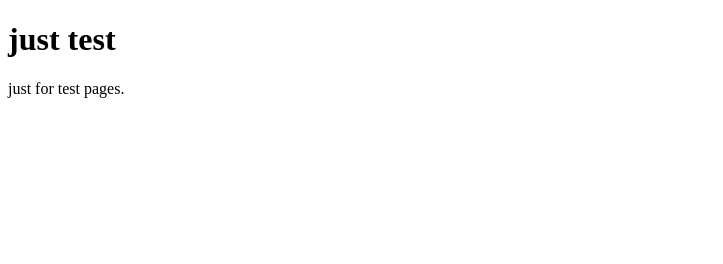
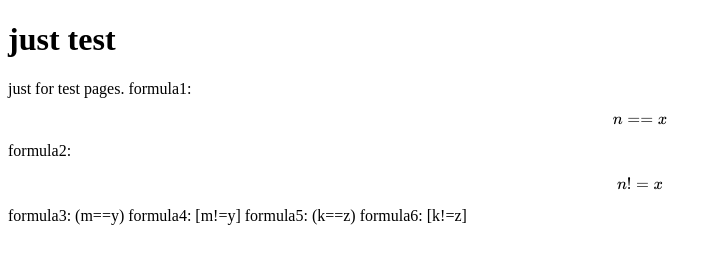
Before and after one commit to jiaqifeng/jackeyblog, a plain HTML site: page test.html in a window 1280 px wide. Shown: the whole page, without its empty margins (0-723 px from the left). Drawn offline with nearby package versions, Linux system fonts and the light colour scheme; some packages are replaced by stand-ins of ours.

Commit message:
Update test.html

```diff
--- a/test.html
+++ b/test.html
@@ -5,6 +5,7 @@
 <head>
 <title>Yan's Home Page</title>
 <meta http-equiv="Content-Type" content="text/html;charset=utf-8"/>
+<script type="text/javascript" async src="https://cdn.mathjax.org/mathjax/latest/MathJax.js?config=TeX-MML-AM_CHTML"> </script>
 </head>
 <body>
 
@@ -15,5 +16,17 @@
 <div id="content">
 <h1 class="title">just test</h1>
 just for test pages.
+formula1: $$n==x$$
+
+formula2: $$n!=x$$
+
+formula3: (m==y)
+
+formula4: [m!=y]
+
+formula5: (k==z)
+
+formula6: [k!=z]
+
 </body>
 </html>
```
